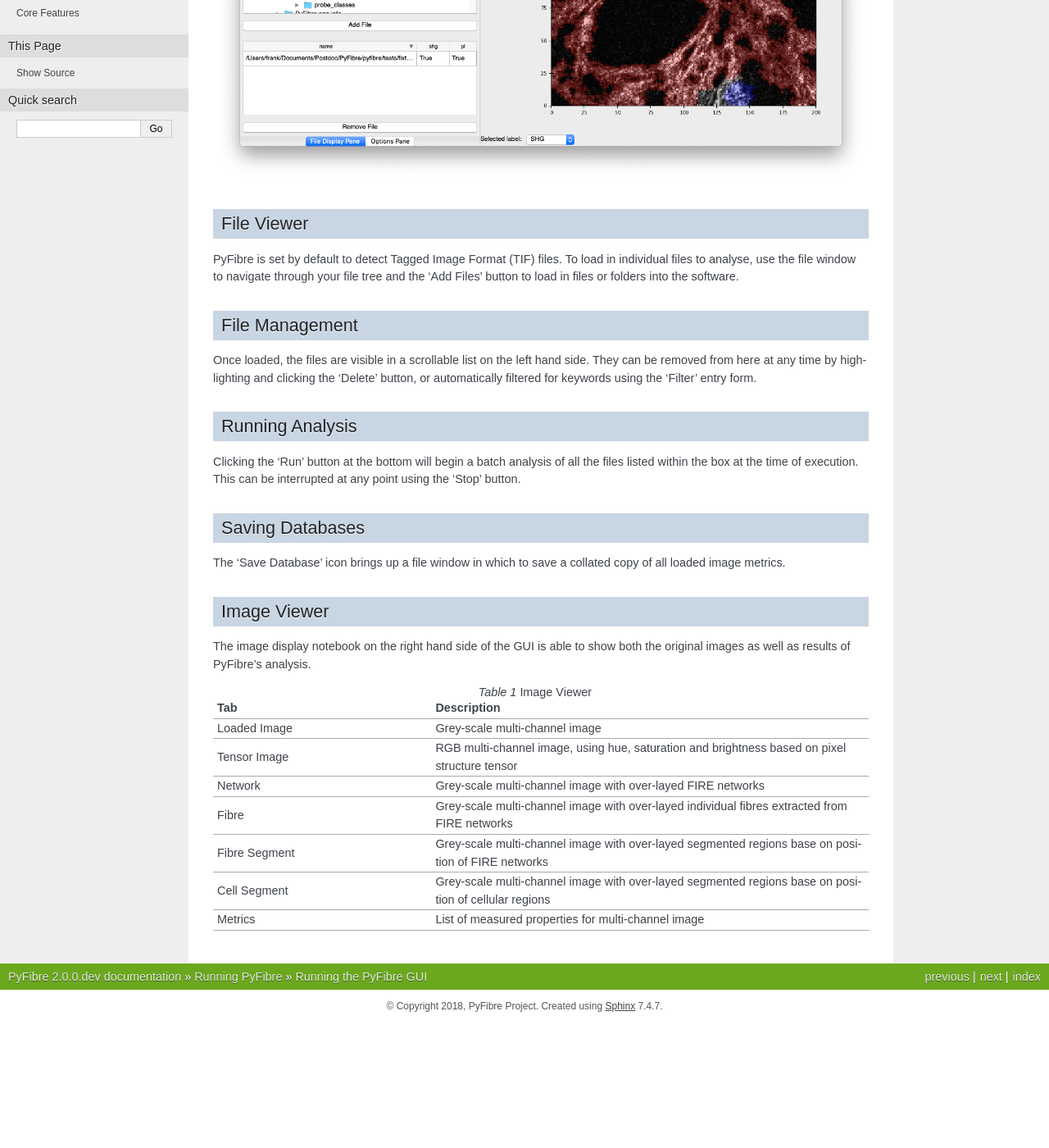
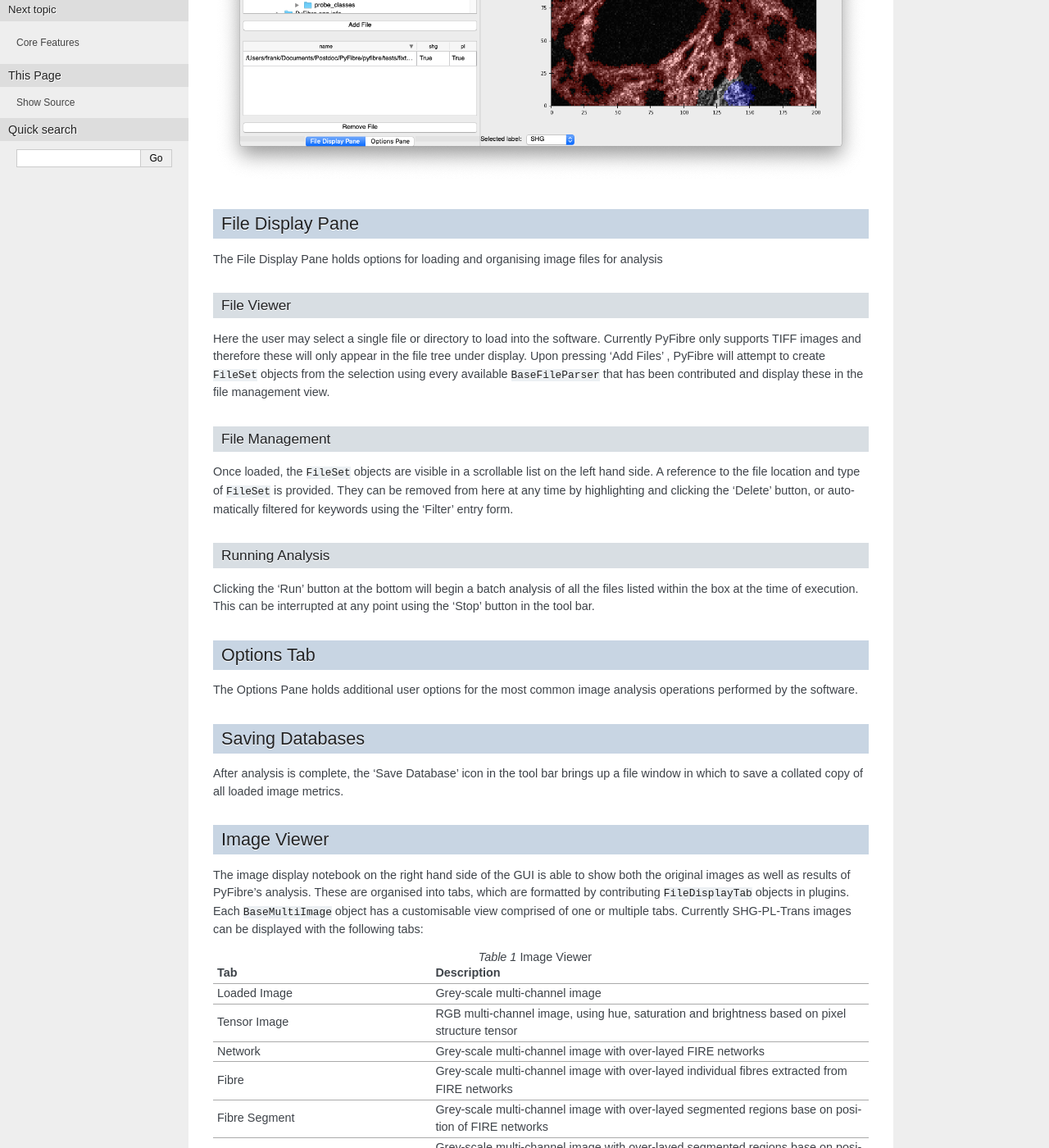
Before and after one commit to franklongford/PyFibre, a Sphinx documentation site: the page built from docs/source/apps/pyfibre_gui.rst, in a window 1280 px wide and 1400 px high, scrolled down 527 px. Shown: the whole window at 82% size. Built offline with Sphinx 7.4.7, drawn with Linux system fonts in a browser that asks for light colours; pages that are not in the unit, such as notebooks, are missing from menus; the version number is read from the project's files by our own code; before the commit the page ends 1774 px from its top, so only the background shows below that; some of the changed text lies outside the part shown.

Commit message:
DOC: general updates to documentation

```diff
--- a/docs/source/apps/pyfibre_gui.rst
+++ b/docs/source/apps/pyfibre_gui.rst
@@ -10,37 +10,56 @@
 .. image:: _images/main_view.png
 
 
+File Display Pane
+~~~~~~~~~~~~~~~~~
+
+The File Display Pane holds options for loading and organising image files for analysis
+
 File Viewer
+^^^^^^^^^^^
+
+Here the user may select a single file or directory to load into the software. Currently PyFibre only supports TIFF
+images and therefore these will only appear in the file tree under display. Upon pressing 'Add Files' , PyFibre will
+attempt to create ``FileSet`` objects from the selection using every available ``BaseFileParser`` that has been
+contributed and display these in the file management view.
+
+
+File Management
+^^^^^^^^^^^^^^^
+
+Once loaded, the ``FileSet`` objects are visible in a scrollable list on the left hand side. A reference to the
+file location and type of ``FileSet`` is provided. They can be removed from here at any time by highlighting and
+clicking the 'Delete' button, or automatically filtered for keywords using the 'Filter' entry form.
+
+
+Running Analysis
+^^^^^^^^^^^^^^^^
+
+Clicking the 'Run' button at the bottom will begin a batch analysis of all the files listed within the box at the
+time of execution. This can be interrupted at any point using the 'Stop' button in the tool bar.
+
+
+Options Tab
 ~~~~~~~~~~~
 
-PyFibre is set by default to detect Tagged Image Format (TIF) files. To load in individual files to analyse, use the
-file window to navigate through your file tree and the 'Add Files' button to load in files or folders into the
-software.
-
-File Management
-~~~~~~~~~~~~~~~
-
-Once loaded, the files are visible in a scrollable list on the left hand side. They can be removed from here at any
-time by highlighting and clicking the 'Delete' button, or automatically filtered for keywords using the 'Filter' entry form.
-
-Running Analysis
-~~~~~~~~~~~~~~~~
-
-Clicking the 'Run' button at the bottom will begin a batch analysis of all the files listed within the box at the
-time of execution. This can be interrupted at any point using the 'Stop' button.
+The Options Pane holds additional user options for the most common image analysis operations
+performed by the software.
 
 
 Saving Databases
 ~~~~~~~~~~~~~~~~
 
-The 'Save Database' icon brings up a file window in which to save a collated copy of all loaded image metrics.
+After analysis is complete, the 'Save Database' icon in the tool bar brings up a file window in which to save a
+collated copy of all loaded image metrics.
 
 
 Image Viewer
 ~~~~~~~~~~~~
 
 The image display notebook on the right hand side of the GUI is able to show both the original images as well as
-results of PyFibre's analysis.
+results of PyFibre's analysis. These are organised into tabs, which are formatted by contributing ``FileDisplayTab``
+objects in plugins. Each ``BaseMultiImage`` object has a customisable view comprised of one or multiple tabs.
+Currently SHG-PL-Trans images can be displayed with the following tabs:
 
 .. csv-table:: Image Viewer
     :header: "Tab", "Description"
@@ -52,4 +71,3 @@
     "Fibre",  "Grey-scale multi-channel image with over-layed individual fibres extracted from FIRE networks"
     "Fibre Segment",  "Grey-scale multi-channel image with over-layed segmented regions base on position of FIRE networks"
     "Cell Segment", "Grey-scale multi-channel image with over-layed segmented regions base on position of cellular regions"
-    "Metrics",  "List of measured properties for multi-channel image"
--- a/docs/source/core/pyfibre-segments.rst
+++ b/docs/source/core/pyfibre-segments.rst
@@ -1,4 +1,8 @@
 PyFibre Segments
 ----------------
 
-Segments can be defined by
+PyFibre's segmentation analysis routines aim identify localised regions within each image. Metric calculations
+can then be performed on the pixels in each region, as well as the global image. The shape and size of these
+segments may also provide insightful data.
+
+Each segment is built on top of the SciKits Image ``RegionProperties`` object.
--- a/docs/source/plugins.rst
+++ b/docs/source/plugins.rst
@@ -111,7 +111,7 @@
 ``BaseMultiImageViewer``
 ^^^^^^^^^^^^^^^^^^^^^^^^
 
-Contributes UI objects that can be used to display ``BaseMultiImage``s and the results of their analysis
+Contributes UI objects that can be used to display ``BaseMultiImage`` objects and the results of their analysis
 in the PyFibre GUI.
 
 .. code-block:: python
```
Also changed, not shown: CHANGES.rst (added, +18 -0 lines), 1 other file.
